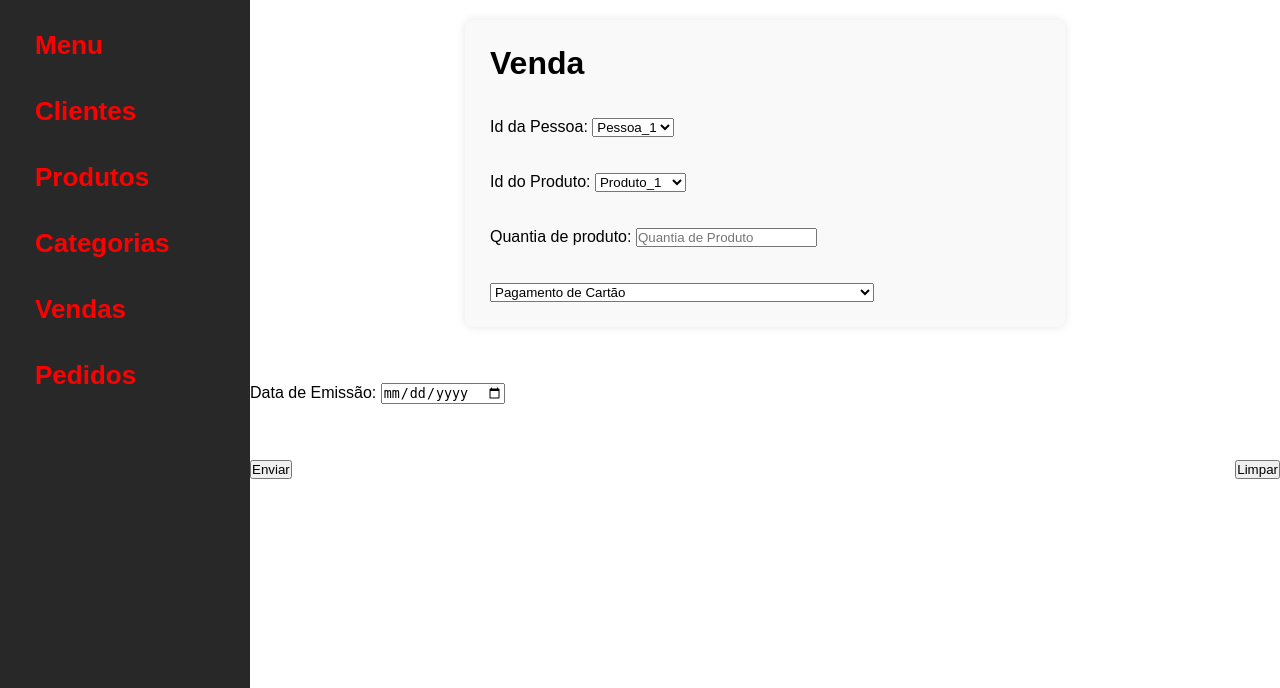
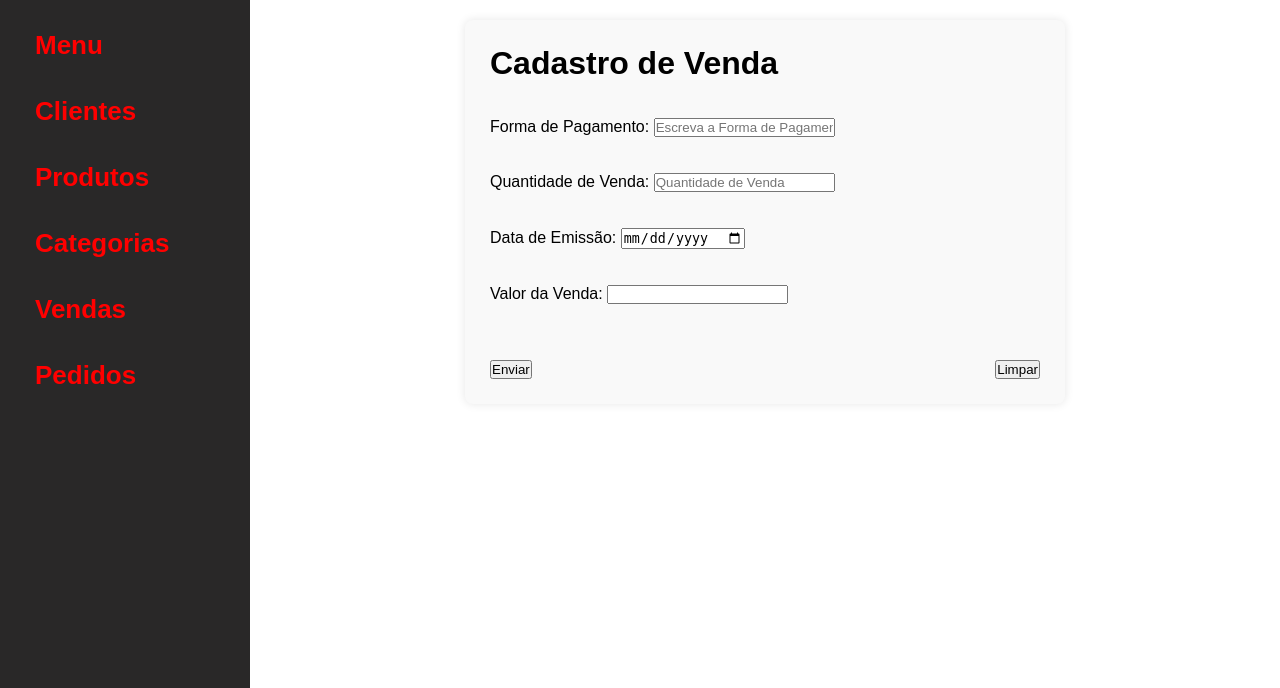
Before and after one commit to Christian985/Projeto_final, a Flask app: page /venda in a window 1280 px wide. Shown: the part 112-800 px from the top of the page. Run offline with Flask 3, Linux system fonts and the light colour scheme.

Commit message:
inicio aplicação web

```diff
--- a/templates/cadastro_pessoas.html
+++ b/templates/cadastro_pessoas.html
@@ -3,7 +3,7 @@
 {% block main %}
 <div class="form-container">
     <form id="postForm" class="form_pessoa"  method="POST" action="/pessoas/cadastrar">
-        <h1>Pessoa</h1>
+        <h1>Cadastro de Pessoa</h1>
 
         <div class="form-group">
             <label for="nome_pessoa">Nome:</label>
--- a/templates/cadastro_vendas.html
+++ b/templates/cadastro_vendas.html
@@ -2,64 +2,35 @@
 
 {% block main %}
 <div class="form-container">
-    <form action="submit" method="post">
-        <h1>
-            Venda
-        </h1>
+    <form id="postForm" class="form_venda" method="POST" action="/vendas/cadastrar">
+        <h1>Cadastro de Venda</h1>
 
         <br><br>
 
         <div class="form-group">
-            <label for="id_pessoa">Id da Pessoa:</label>
-            <select id="id_pessoa">
-                <option value="pessoa_1">Pessoa_1</option>
-                <option value="pessoa_2">Pessoa_2</option>
-                <option value="pessoa_3">Pessoa_3</option>
-                <option value="pessoa_4">Pessoa_4</option>
-            </select>
+            <label for="forma_pagamento">Forma de Pagamento:</label>
+            <input id="forma_pagamento" name="forma_pagamento" type="text" required placeholder="Escreva a Forma de Pagamento">
         </div>
 
         <br><br>
 
         <div class="form-group">
-            <label for="id_produto">Id do Produto:</label>
-            <select id="id_produto">
-                <option value="produto_1">Produto_1</option>
-                <option value="produto_2">Produto_2</option>
-                <option value="produto_3">Produto_3</option>
-                <option value="produto_4">Produto_4</option>
-                <option value="produto_5">Produto_5</option>
-                <option value="produto_6">Produto_6</option>
-                <option value="produto_7">Produto_7</option>
-                <option value="produto_8">Produto_8</option>
-                <option value="produto_9">Produto_9</option>
-                <option value="produto_10">Produto_10</option>
-            </select>
-        </div>
-
-        <br><br>
-
-        <div class="form-group">
-            <label for="quantia_produto">Quantia de produto:</label>
-            <input id="quantia_produto" type="number" required placeholder="Quantia de Produto">
-        </div>
-
-        <br><br>
-
-            <select id="forma_pagamento">
-                <option value="pagamento_cartao">Pagamento de Cartão</option>
-                <option value="pagamento_vivo">Pagamento com Dinheiro Fisico</o
-        <div class="form-group">
-            <label for="forma_pagamento">Forma de Pagamento:</label>ption>
-                <option value="pagamento_pix">Pagamento Pix</option>
-            </select>
+            <label for="quantidade">Quantidade de Venda:</label>
+            <input id="quantidade" name="quantidade" type="number" required placeholder="Quantidade de Venda">
         </div>
 
         <br><br>
 
         <div class="form-group">
             <label for="data_emissao">Data de Emissão:</label>
-            <input id=data_emissao type="date">
+            <input id="data_emissao" type="date">
+        </div>
+
+        <br><br>
+
+        <div class="form-group">
+            <label for="valor_venda">Valor da Venda:</label>
+            <input id="valor_venda" type="number">
         </div>
 
         <br><br>
```
